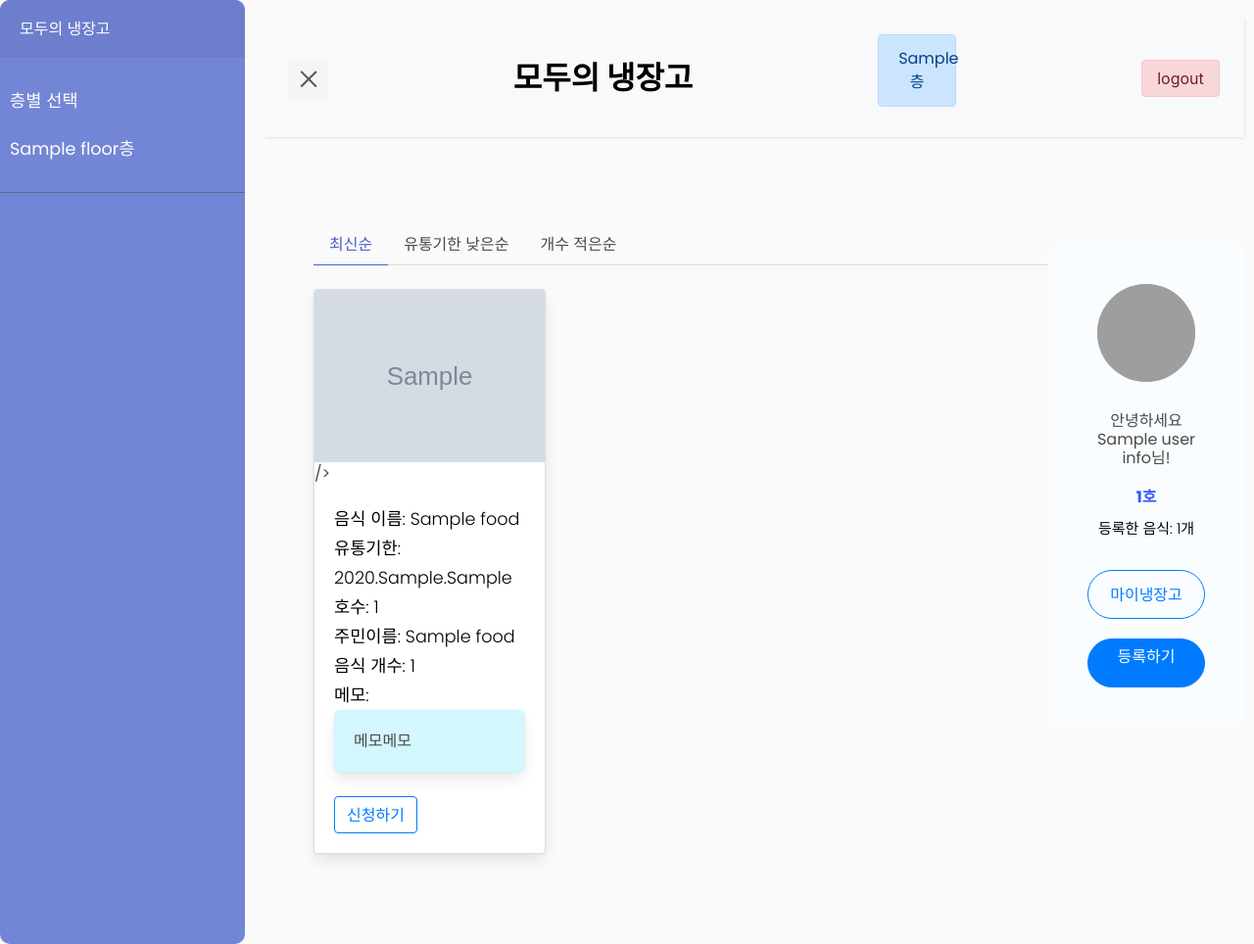
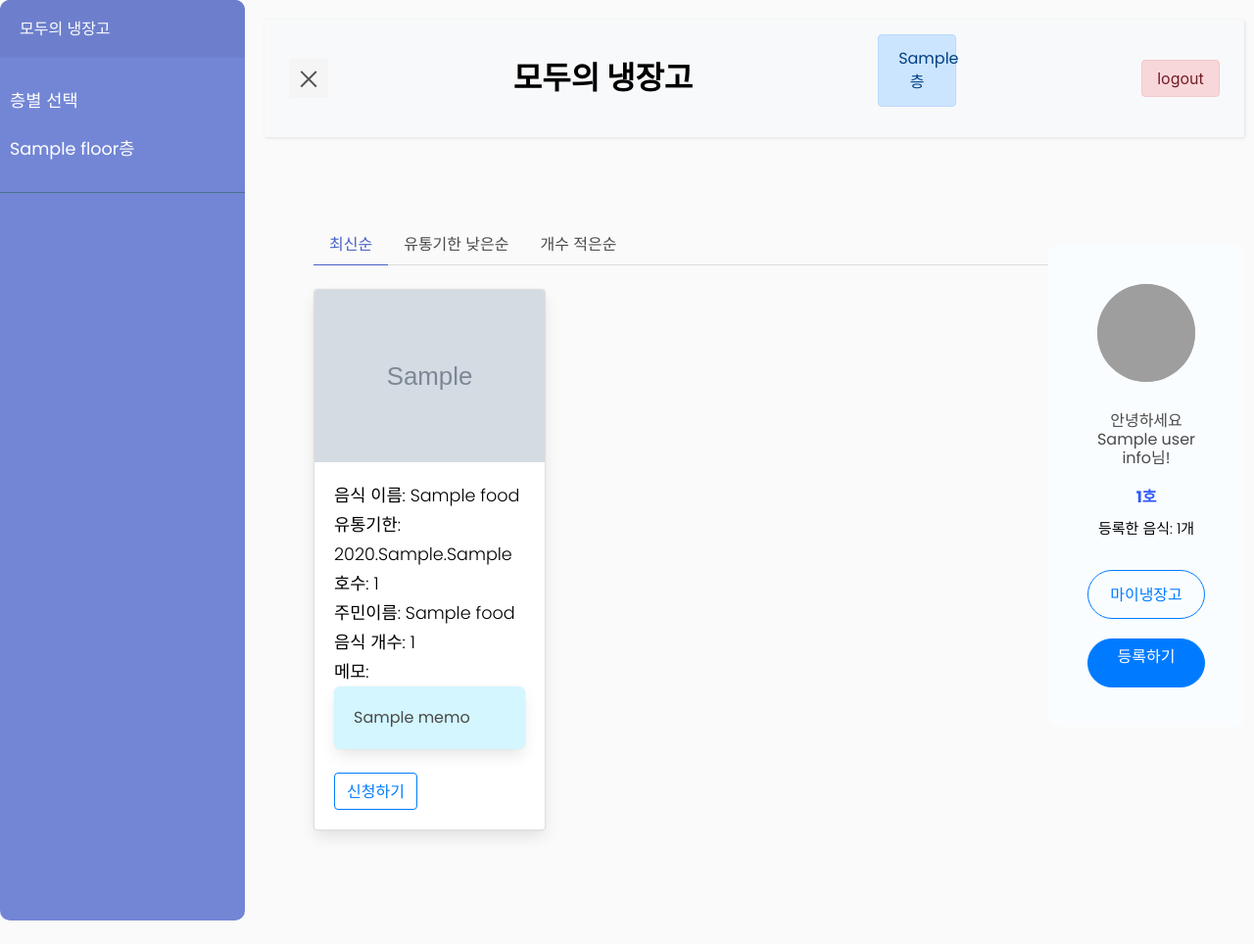
Before and after one commit to hhyy0179/Jungle01, a Flask app: template templates/index.html in a window 1280 px wide. Shown: the whole page at 98% size. After the commit the page ends 940 px from the top, so only its background shows below. Run offline with Flask 3, Linux system fonts and the light colour scheme; the template is opened without the code that fills it: most values are stand-ins (such as "Sample title", 1, 10 or a date in 2020); grey boxes marked "Sample" are stand-in pictures; some libraries are stand-ins or nearby versions; grey boxes are pictures that could not be loaded.

Commit message:
카드 정렬 오류수정 (메모메모 출력)

```diff
--- a/app.py
+++ b/app.py
@@ -73,7 +73,7 @@ def join():
     room_recieve = int(request.form["room_give"])
     count_recieve = request.form["count_give"]
 
-    result = db.users.find_one({"id": id_recieve})
+    result = db.users.find_one({"user_id": id_recieve})
 
     if name_recieve == "":
         return jsonify({"result": "fail", "msg": "이름을 입력하세요"})
--- a/templates/index.html
+++ b/templates/index.html
@@ -332,7 +332,6 @@
                   src="./static/{{food.food_image}}"
                   alt="Card image cap"
                 />
-                />
                 <div class="card-body">
                   <p class="food-name">음식 이름: {{ food.food_name }}</p>
                   <p class="food-expiration">
@@ -344,7 +343,7 @@
                   <p class="user-name">음식 개수: {{ food.food_count }}</p>
                   <p class="user-memo">메모:</p>
                   <div class="box" style="background-color: rgb(211, 246, 255)">
-                    메모메모
+                    {{food.memo}}
                   </div>
                   <button
                     type="button"
```
Also changed, not shown: static/img-w1q.jpg (added).
